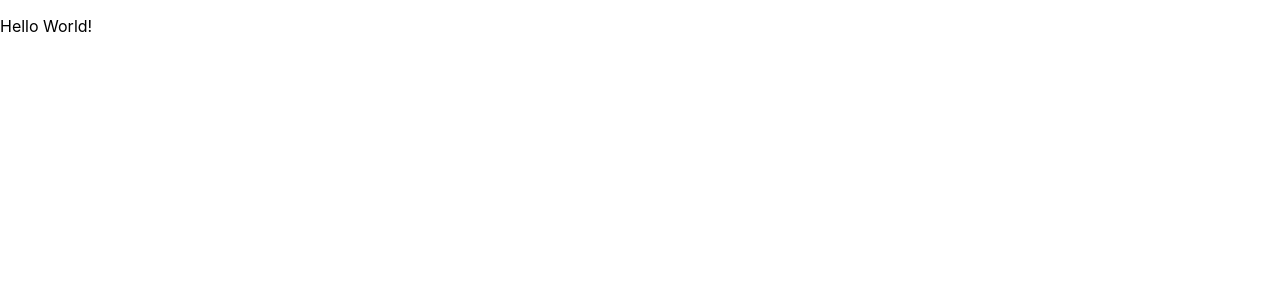
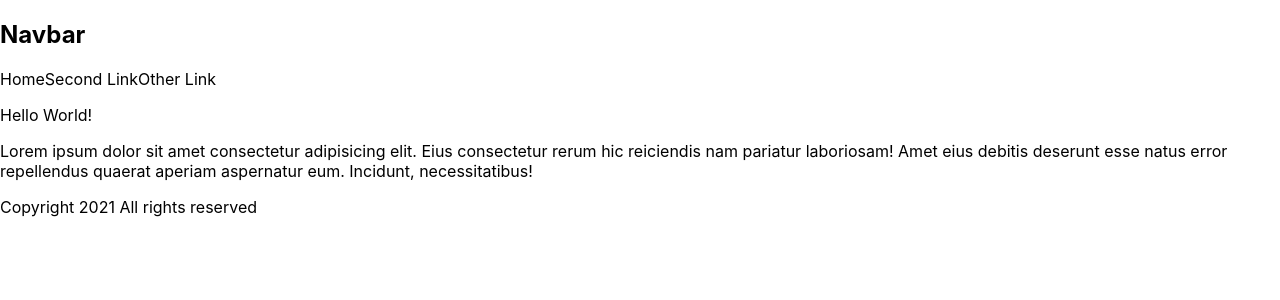
Before and after one commit to lalrop/NextJs-Ninja, a Next.js app: page / in a window 1280 px wide. Shown: the top 300 px of the page. Built offline with nearby package versions, Linux system fonts and the light colour scheme.

Commit message:
los componentes se deben agregar en una carpeta a parte de la carpeta Pages, ya que esta esta reservada exclusivamente para las paginas. Por lo mismo se crea la carpeta Components

```diff
--- /dev/null
+++ b/components/Footer.js
@@ -0,0 +1,7 @@
+const Footer = () => {
+    return (
+        <p>Copyright 2021 All rights reserved</p>
+    )
+}
+
+export default Footer
--- /dev/null
+++ b/components/Navbar.js
@@ -0,0 +1,16 @@
+const Navbar = () => {
+    return(
+        <nav>
+            <div>
+                <h1>Navbar</h1>
+            </div>
+            <div>
+                <a>Home</a>
+                <a>Second Link</a>
+                <a>Other Link</a>
+            </div>
+        </nav>
+    )
+}
+
+export default Navbar
--- a/pages/index.js
+++ b/pages/index.js
@@ -1,11 +1,14 @@
-import Head from 'next/head'
-import Image from 'next/image'
+import Footer from '../components/Footer'
+import Navbar from '../components/Navbar'
 import styles from '../styles/Home.module.css'
 
 export default function Home() {
   return (
     <div>
+      <Navbar />
       <p>Hello World!</p>
+      <p>Lorem ipsum dolor sit amet consectetur adipisicing elit. Eius consectetur rerum hic reiciendis nam pariatur laboriosam! Amet eius debitis deserunt esse natus error repellendus quaerat aperiam aspernatur eum. Incidunt, necessitatibus!</p>
+      <Footer />
     </div>
     )
 }
```
